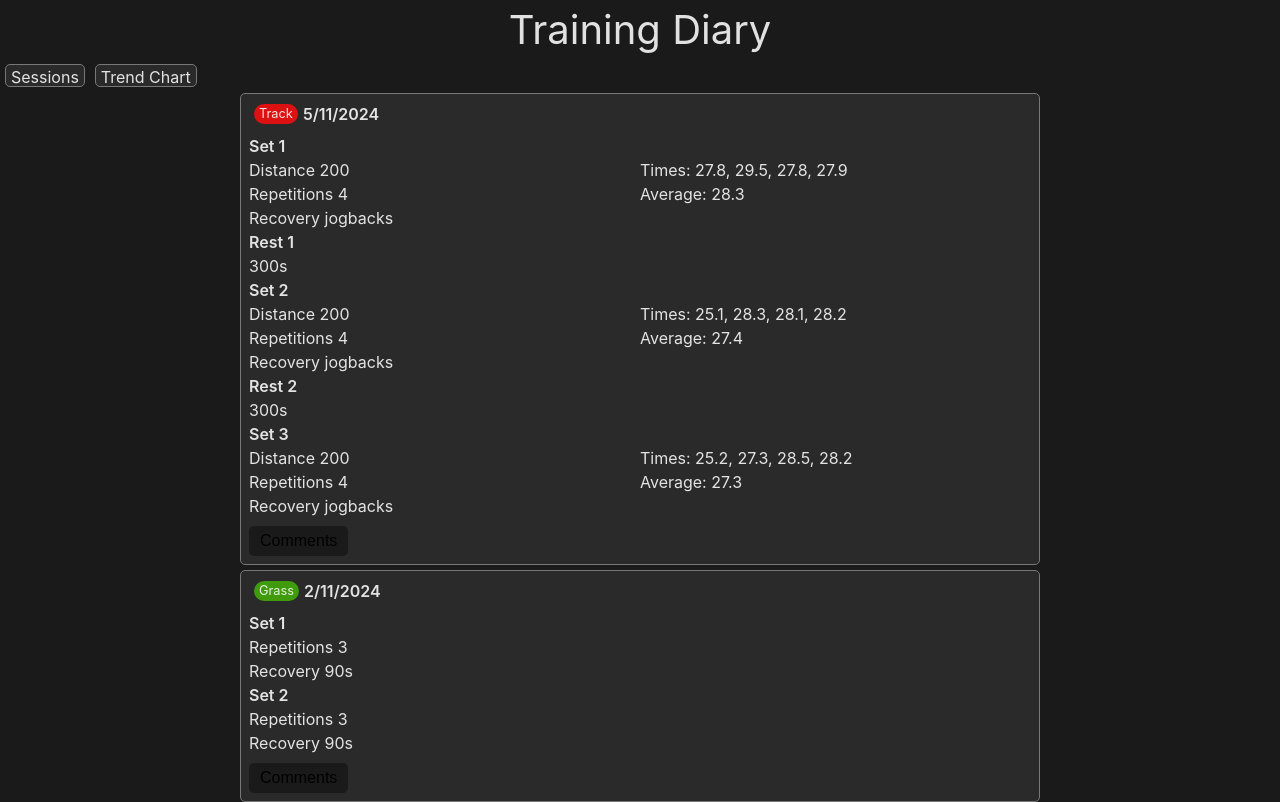
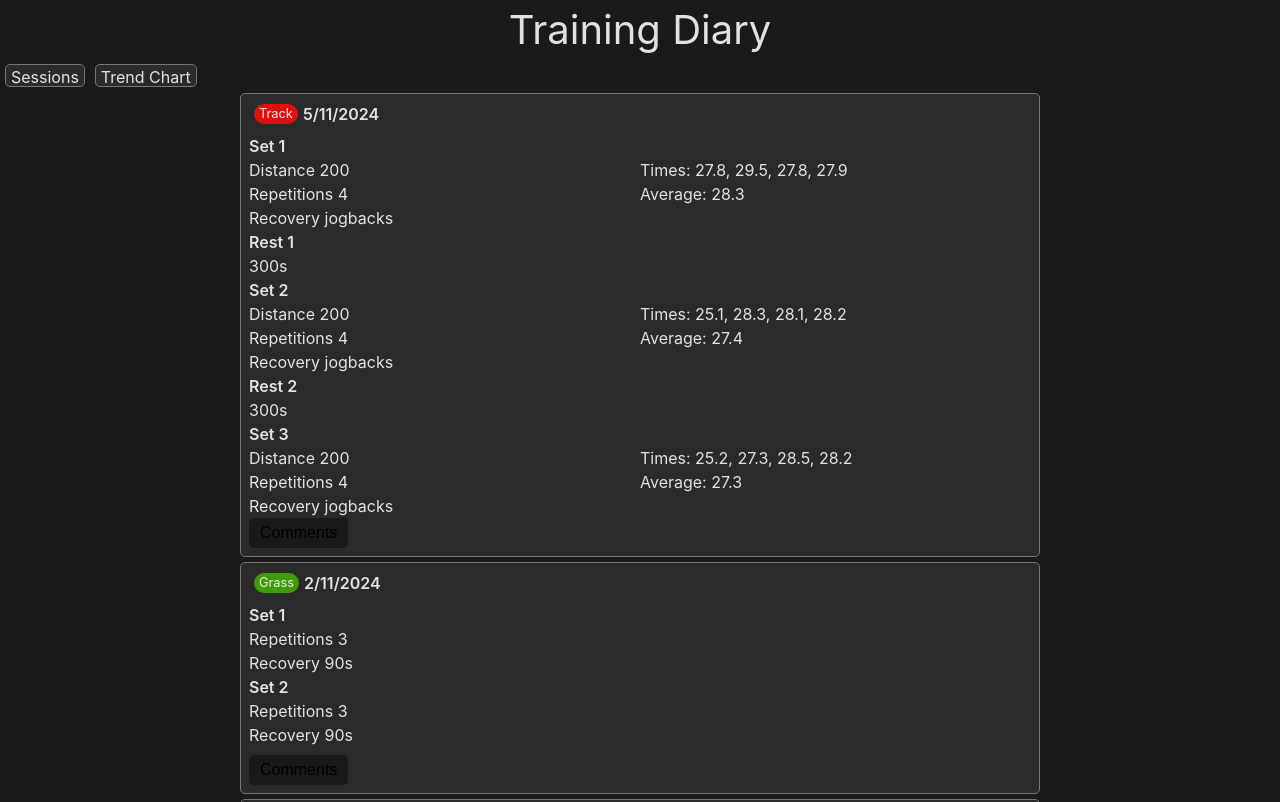
Before and after one commit to rs96/training, a React (Vite) app: page / in a window 1280 px wide. Built offline with nearby package versions, Linux system fonts and the light colour scheme.

Commit message:
remove bottom ribbon

```diff
--- a/src/components/session/TrackSession.tsx
+++ b/src/components/session/TrackSession.tsx
@@ -52,7 +52,7 @@ const TrackSession = ({
           )}
         </div>
       ))}
-      <div className={styles.ribbon}>
+      <div className={styles.div}>
         <button onClick={() => setIsShowComments(!isShowComments)}>
           Comments
         </button>
```
